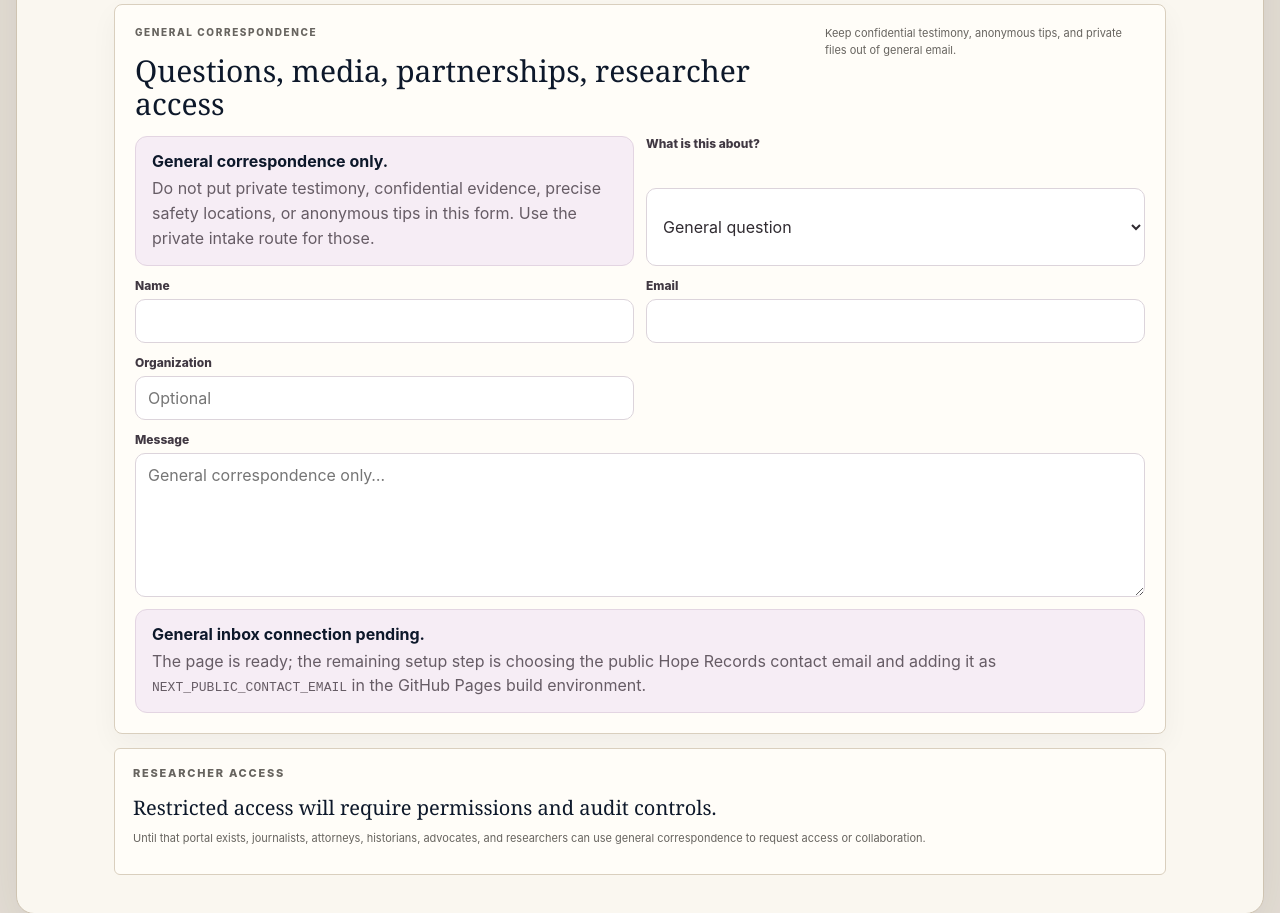
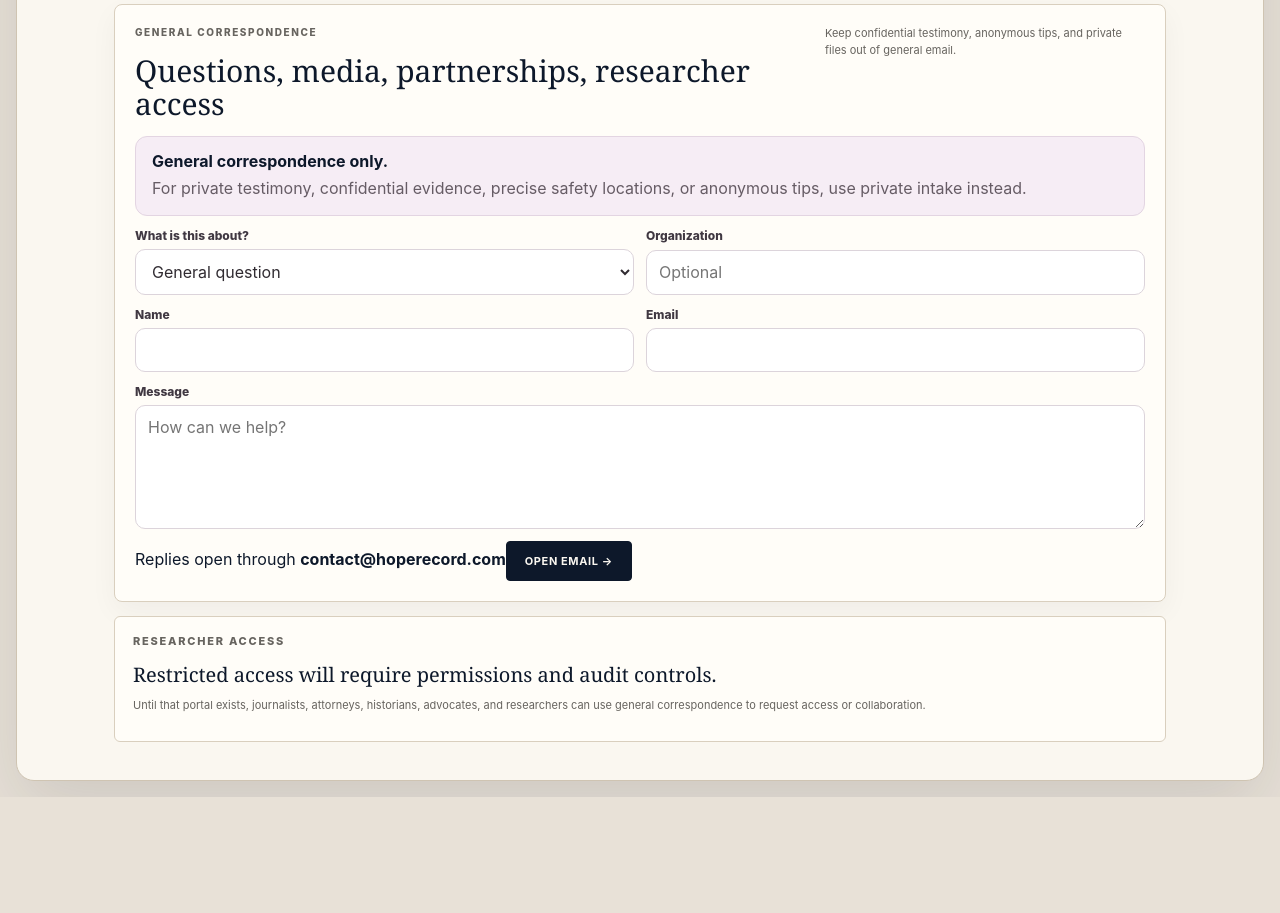
Before and after one commit to katenoahpersonal-svg/Hope-Records, a Next.js app: page /contact in a window 1280 px wide. Shown: the part 520-1433 px from the top of the page. After the commit the page ends 1317 px from the top, so only its background shows below. Built offline with nearby package versions, Linux system fonts and the light colour scheme.

Commit message:
Clean up and connect general contact form

```diff
--- a/components/GeneralContactForm.tsx
+++ b/components/GeneralContactForm.tsx
@@ -1,22 +1,27 @@
 "use client";
 
-import { FormEvent, useState } from "react";
+import { FormEvent, useEffect, useState } from "react";
 
-const contactEmail = process.env.NEXT_PUBLIC_CONTACT_EMAIL ?? "";
+const contactEmail = process.env.NEXT_PUBLIC_CONTACT_EMAIL || "contact@hoperecord.com";
+const validTopics = new Set(["general", "family-or-case-contact", "correction", "media", "partnership", "researcher-access"]);
 
 export function GeneralContactForm() {
   const [topic, setTopic] = useState("general");
 
+  useEffect(() => {
+    const requested = new URLSearchParams(window.location.search).get("topic");
+    if (requested && validTopics.has(requested)) setTopic(requested);
+  }, []);
+
   function submit(event: FormEvent<HTMLFormElement>) {
     event.preventDefault();
-    if (!contactEmail) return;
 
     const form = new FormData(event.currentTarget);
     const name = String(form.get("name") ?? "");
     const email = String(form.get("email") ?? "");
     const organization = String(form.get("organization") ?? "");
     const message = String(form.get("message") ?? "");
-    const subject = `Hope Records contact · ${topic}`;
+    const subject = `Hope Record contact · ${topic}`;
     const body = [
       `Name: ${name}`,
       `Reply email: ${email}`,
@@ -30,10 +35,10 @@ export function GeneralContactForm() {
   }
 
   return (
-    <form className="generalContactForm" onSubmit={submit}>
-      <div className="contactFormWarning">
+    <form className="generalContactForm polishedContactForm" onSubmit={submit}>
+      <div className="contactFormWarning fullField">
         <strong>General correspondence only.</strong>
-        <p>Do not put private testimony, confidential evidence, precise safety locations, or anonymous tips in this form. Use the private intake route for those.</p>
+        <p>For private testimony, confidential evidence, precise safety locations, or anonymous tips, use private intake instead.</p>
       </div>
 
       <label>
@@ -49,6 +54,11 @@ export function GeneralContactForm() {
       </label>
 
       <label>
+        <span>Organization</span>
+        <input name="organization" type="text" placeholder="Optional" />
+      </label>
+
+      <label>
         <span>Name</span>
         <input name="name" type="text" autoComplete="name" />
       </label>
@@ -58,24 +68,15 @@ export function GeneralContactForm() {
         <input name="email" type="email" autoComplete="email" />
       </label>
 
-      <label>
-        <span>Organization</span>
-        <input name="organization" type="text" placeholder="Optional" />
+      <label className="fullField">
+        <span>Message</span>
+        <textarea name="message" rows={5} placeholder="How can we help?" />
       </label>
 
-      <label className="fullField">
-        <span>Message</span>
-        <textarea name="message" rows={6} placeholder="General correspondence only…" />
-      </label>
-
-      {contactEmail ? (
-        <button className="primaryButton fullField" type="submit">Open email to Hope Records</button>
-      ) : (
-        <div className="contactChannelPending fullField">
-          <strong>General inbox connection pending.</strong>
-          <p>The page is ready; the remaining setup step is choosing the public Hope Records contact email and adding it as <code>NEXT_PUBLIC_CONTACT_EMAIL</code> in the GitHub Pages build environment.</p>
-        </div>
-      )}
+      <div className="contactSubmitRow fullField">
+        <span>Replies open through <strong>contact@hoperecord.com</strong></span>
+        <button className="primaryButton" type="submit">Open email →</button>
+      </div>
     </form>
   );
 }
```
